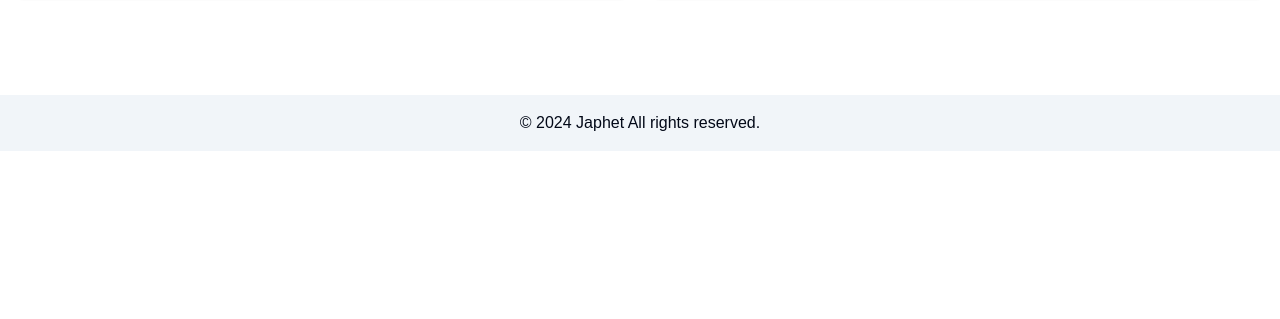
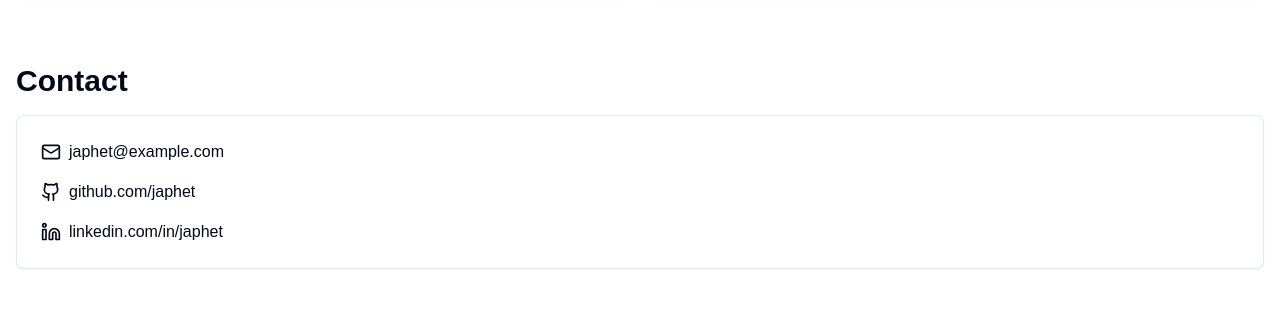
Before and after one commit to Japhet-github/developer-portfolio, a Next.js app: page / in a window 1280 px wide. Shown: the part 1886-2205 px from the top of the page. Before the commit the page ends 2037 px from the top, so only its background shows below. Built offline with nearby package versions, Linux system fonts and the light colour scheme.

Commit message:
Add contact section to main content of the page
Gihub and Linkedin are deprecated. We will use react-icons

```diff
--- a/src/app/page.tsx
+++ b/src/app/page.tsx
@@ -2,7 +2,7 @@
 
 import Image from "next/image"
 import { useState, useEffect } from 'react'
-import { Moon, Sun, Menu } from 'lucide-react'
+import { Moon, Sun, Menu, Mail, Github, Linkedin } from 'lucide-react'
 import { Button } from "@/components/ui/button"
 import { Switch } from "@/components/ui/switch"
 import { Sheet, SheetContent, SheetTrigger } from "@/components/ui/sheet"
@@ -259,6 +259,26 @@ export default function Portfolio() {
           </div>
         </section>
 
+        {/* Contact section */}
+        <section id="contact" className="scroll-mt-16">
+          <h2 className="text-3xl font-bold mb-4">Contact</h2>
+          <Card>
+            <CardContent className="space-y-4 pt-6">
+              <div className="flex items-center space-x-2">
+                <Mail className="h-5 w-5" />
+                <a href="mailto:japhet@example.com" className="hover:text-primary">japhet@example.com</a>
+              </div>
+              <div className="flex items-center space-x-2">
+                <Github className="h-5 w-5" />
+                <a href="https://github.com/japhet" target="_blank" rel="noopener noreferrer" className="hover:text-primary">github.com/japhet</a>
+              </div>
+              <div className="flex items-center space-x-2">
+                <Linkedin className="h-5 w-5" />
+                <a href="https://linkedin.com/in/japhet" target="_blank" rel="noopener noreferrer" className="hover:text-primary">linkedin.com/in/japhet</a>
+              </div>
+            </CardContent>
+          </Card>
+        </section>
 
       </main>
 
```
